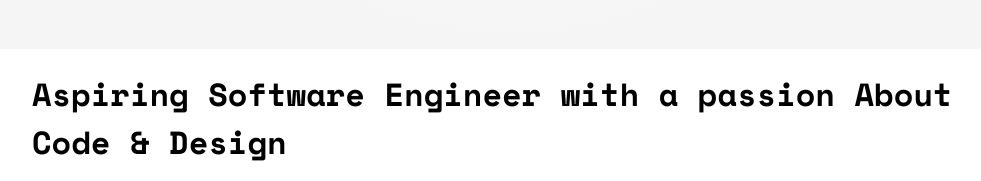
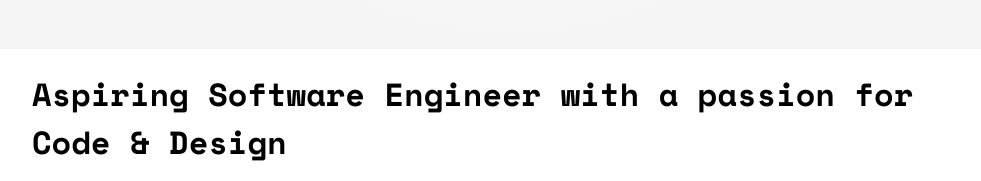
Before and after one commit to isxel/isael-ramirez-portfolio, a React (Vite) app: page / in a window 1280 px wide. Shown: the part 751-932 px from the top of the page, without its empty margins (128-1109 px from the left). Built offline with nearby package versions, Linux system fonts and the light colour scheme.

Commit message:
Small grammar change

```diff
--- a/src/components/About.jsx
+++ b/src/components/About.jsx
@@ -17,7 +17,7 @@
   return (
     <div className="about-container" id="about">
       <h1 className="about-title">
-        Aspiring Software Engineer with a passion About Code & Design
+        Aspiring Software Engineer with a passion for Code & Design
       </h1>
 
       <p className="about-description">
```
